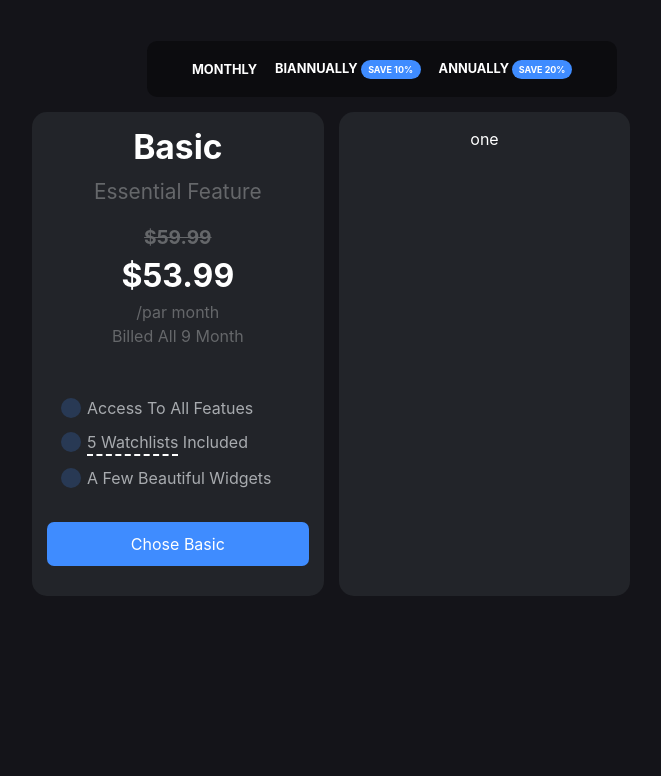
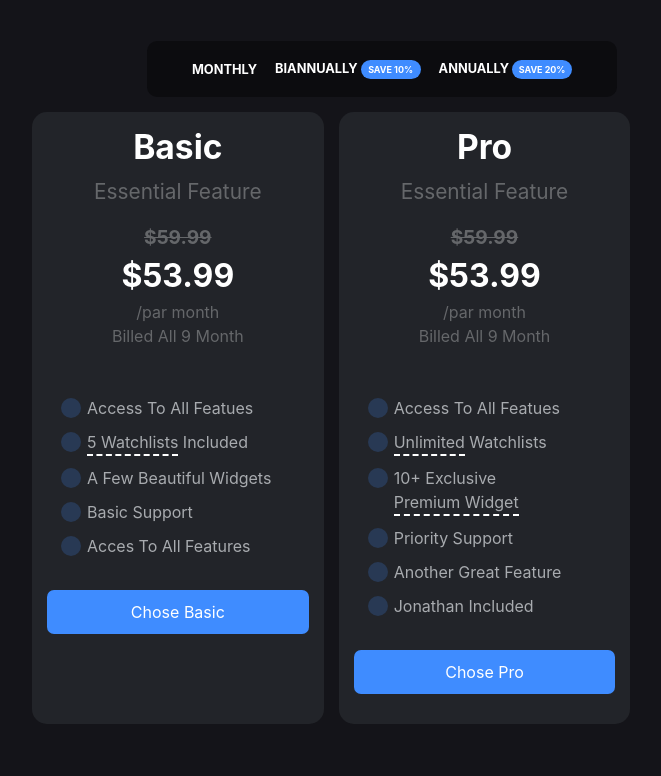
Before and after one commit to AliMundher/plan-dark, a plain HTML site: page index.html in a window 1280 px wide. Shown: the part 151-927 px from the top of the page, without its empty margins (258-919 px from the left). Drawn offline with nearby package versions, Linux system fonts and the light colour scheme; a web font is replaced by a local one.

Commit message:
add tooltip to the project

```diff
--- a/css/style.scss
+++ b/css/style.scss
@@ -42,6 +42,10 @@
   position: absolute;
   left: -26px;
   top: 2px;
+}
+.tooltip-inner {
+  background-color: #3f8cff !important;
+  color: #fff;
 }
 
 body {
--- a/index.html
+++ b/index.html
@@ -41,11 +41,31 @@
                         <li>access to all featues</li>
                         <li><a href="" class="five">5 Watchlists</a> included</li>
                         <li>A few beautiful widgets</li>
+                        <li>Basic support</li>
+                        <li>Acces to all features</li>
                     </ul>
                     <button class="chose mt-3">chose basic</button>
                 </div>
-                <div class="col-6 col-md-5 plan_one">one</div>
+                <div class="col-6 col-md-5 plan_one">
+                    <h3 class="plan_title">pro</h3>
+                    <p class="plan_text subColor">essential feature</p>
+                    <div class="plan_old_price subColor">$59.99</div>
+                    <div class="plan_new_price">$53.99</div>
+                    <div class="par_month subColor">/par month</div>
+                    <span class="billed subColor text-capitalize">billed all 9 month</span>
+                    <ul class="list text-left mt-5 text-capitalize">
+                        <li>access to all featues</li>
+                        <li><a href="" class="five">Unlimited</a> Watchlists</li>
+                        <li>10+ exclusive <a href="" class="five">premium widget</a></li>
+                        <li>Priority Support</li>
+                        <li>Another great feature</li>
+                        <li>Jonathan included</li>
+
+                    </ul>
+                    <button class="chose mt-3">chose pro</button>
+                </div>
             </div>
+
         </div>
     </div>
     <!-- End Plan -->
@@ -54,6 +74,18 @@
     <script src="https://code.jquery.com/jquery-3.3.1.slim.min.js"></script>
     <script src="https://cdnjs.cloudflare.com/ajax/libs/popper.js/1.14.7/umd/popper.min.js"></script>
     <script src="https://stackpath.bootstrapcdn.com/bootstrap/4.3.1/js/bootstrap.min.js"></script>
+    <script>
+        $(function () {
+            $('.five').tooltip({
+                delay: 100,
+                title: "Lorem ipsum dolor sit amet consectetur adipisicing elit. Laborum, quaerat!",
+                placement: 'top',
+                trigger: 'hover',
+            });
+
+
+        });
+    </script>
 </body>
 
 </html>
```
Also changed, not shown: css/style.css, 1 other file.
